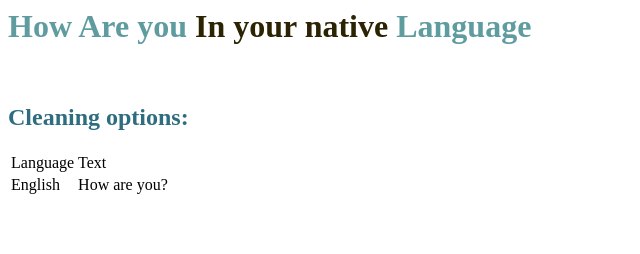
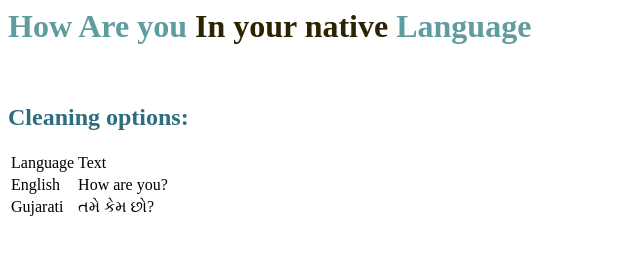
Before and after one commit to Oyinsplash/how-are-you-Hacktoberfest2019, a plain HTML site: page index.html in a window 1280 px wide. Shown: the whole page, without its empty margins (0-640 px from the left). Drawn offline with Linux system fonts and the light colour scheme.

Commit message:
added in gujarati language

```diff
--- a/index.html
+++ b/index.html
@@ -14,6 +14,10 @@
   <td>English</td>
   <td>How are you?</td>
 </tr>
+  <tr>
+  <td>Gujarati</td>
+  <td>તમે કેમ છો?</td>
+</tr>
 <tr>
 </tbody>
 </table>
```
